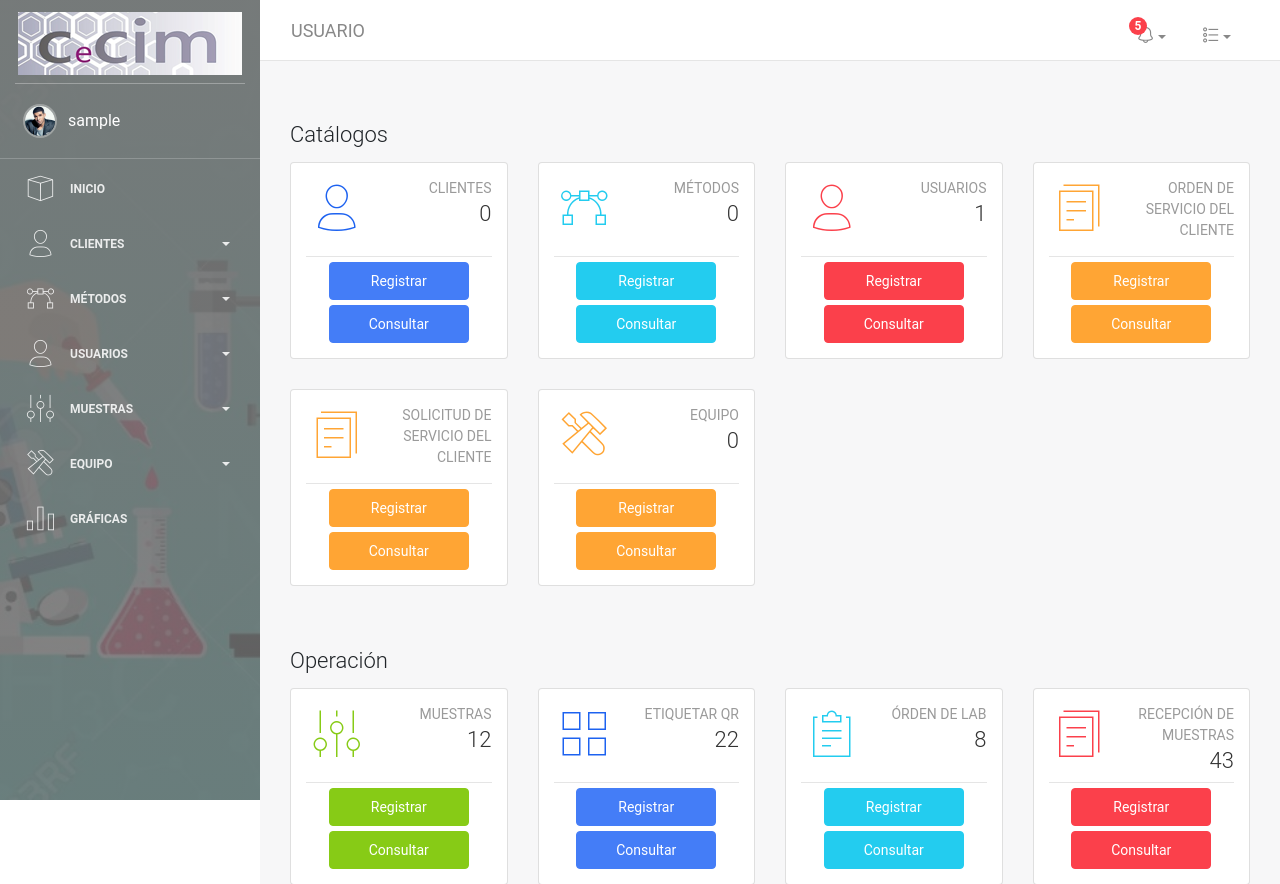
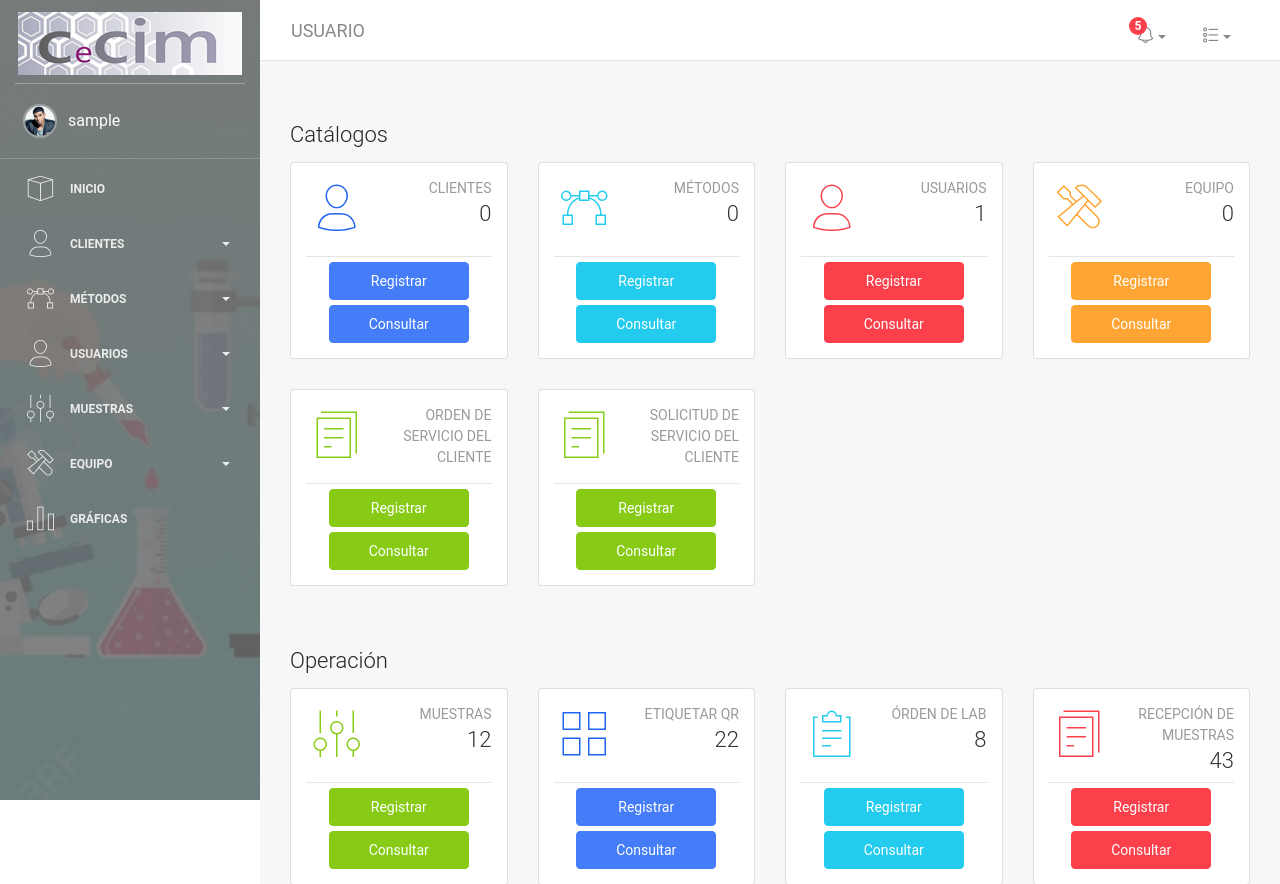
Before and after one commit to luimenk/Cecim, a Spring Boot app: page /dashboard in a window 1280 px wide. Shown: the top 884 px of the page. Run offline with Spring Boot 4, Linux system fonts and the light colour scheme; the visitor is signed in with stand-in values (Sample User, id 1); data that the repository does not hold is empty; some of the project's set-up classes (security, data sources, template engines, error pages and the like) are left out, and stand-ins take their place; some libraries are stand-ins or nearby versions.

Commit message:
Changes and backup

```diff
--- a/src/main/resources/static/assets/js/actions/ordenServicio.js
+++ b/src/main/resources/static/assets/js/actions/ordenServicio.js
@@ -58,7 +58,7 @@ function agregarMuestra() {
         contMuestra++;
     });
 
-    /*function cantidadMuestrasFunction() {
+    function cantidadMuestrasFunction() {
         var cantMues = document.getElementById('metodo'+contMuestra).value;
         var cantidadProducto =
             '<input type="text" placeholder="Cantidad de Muestra" class="form-control" value="' + cantMues + '"' +
@@ -67,5 +67,5 @@ function agregarMuestra() {
         var cadena="$("+"\"#textbox"+contMuestra+"\""+")"+".empty().append("+cantidadProducto+")";
         eval(cadena);
         //$("#textbox").empty().append(cantidadProducto);
-    }*/
+    }
 }
--- a/src/main/resources/static/assets/js/actions/solicitudMuestras.js
+++ b/src/main/resources/static/assets/js/actions/solicitudMuestras.js
@@ -53,6 +53,7 @@ function cargar() {
     });
 }
 
+/*
 function cantidadMuestrasFunction() {
     var cantMues = document.getElementById('metodo').value;
     var cantidadProducto =
@@ -60,4 +61,4 @@ function cantidadMuestrasFunction() {
         'name="nombrePersonaContacto" id="nombrePersonaContacto" disabled>';
 
     $("#textbox").empty().append(cantidadProducto);
-}
+}*/
--- a/src/main/resources/templates/content/dashboard/dashboard.html
+++ b/src/main/resources/templates/content/dashboard/dashboard.html
@@ -47,7 +47,6 @@
                                     <div class="col-5">
                                         <div class="icon-big text-center icon-warning">
                                             <i class="nc-icon nc-vector text-info"></i>
-
                                         </div>
                                     </div>
                                     <div class="col-7">
@@ -73,7 +72,6 @@
                                     <div class="col-5">
                                         <div class="icon-big text-center icon-warning">
                                             <i class="nc-icon nc-single-02 text-danger"></i>
-
                                         </div>
                                     </div>
                                     <div class="col-7">
@@ -88,61 +86,6 @@
                                 <hr>
                                 <button class="btn btn-danger btn-wd" onclick="registerUserDirect()">Registrar</button>
                                 <button class="btn btn-danger btn-wd" onclick="listUserDirect()">Consultar</button>
-                            </div>
-                        </div>
-                    </div>
-
-                    <div class="col-lg-3 col-sm-6">
-                        <div class="card card-stats">
-                            <div class="card-body ">
-                                <div class="row">
-                                    <div class="col-5">
-                                        <div class="icon-big text-center icon-warning">
-                                            <i class="nc-icon nc-single-copy-04 text-warning "></i>
-
-                                        </div>
-                                    </div>
-                                    <div class="col-7">
-                                        <div class="numbers">
-                                            <p class="card-category">ORDEN DE SERVICIO DEL CLIENTE</p>
-                                        </div>
-                                    </div>
-                                </div>
-                            </div>
-                            <div class="card-footer " align="center">
-                                <hr>
-                                <button class="btn btn-warning btn-wd"  onclick="registerOrdenServicio()">Registrar</button>
-                                <button class="btn btn-warning btn-wd"  onclick="listOrdenServicio()">Consultar</button>
-                            </div>
-                        </div>
-                    </div>
-
-
-                </div>
-
-                <div class="row">
-
-                    <div class="col-lg-3 col-sm-6">
-                        <div class="card card-stats">
-                            <div class="card-body ">
-                                <div class="row">
-                                    <div class="col-5">
-                                        <div class="icon-big text-center icon-warning">
-                                            <i class="nc-icon nc-single-copy-04 text-warning "></i>
-
-                                        </div>
-                                    </div>
-                                    <div class="col-7">
-                                        <div class="numbers">
-                                            <p class="card-category">SOLICITUD DE SERVICIO DEL CLIENTE</p>
-                                        </div>
-                                    </div>
-                                </div>
-                            </div>
-                            <div class="card-footer " align="center">
-                                <hr>
-                                <button class="btn btn-warning btn-wd"  onclick="registerOrdenServicio()">Registrar</button>
-                                <button class="btn btn-warning btn-wd"  onclick="listOrdenServicio()">Consultar</button>
                             </div>
                         </div>
                     </div>
@@ -171,7 +114,56 @@
                             </div>
                         </div>
                     </div>
+                </div>
 
+                <div class="row">
+                    <div class="col-lg-3 col-sm-6">
+                        <div class="card card-stats">
+                            <div class="card-body ">
+                                <div class="row">
+                                    <div class="col-5">
+                                        <div class="icon-big text-center icon-warning">
+                                            <i class="nc-icon nc-single-copy-04 text-success"></i>
+                                        </div>
+                                    </div>
+                                    <div class="col-7">
+                                        <div class="numbers">
+                                            <p class="card-category">ORDEN DE SERVICIO DEL CLIENTE</p>
+                                        </div>
+                                    </div>
+                                </div>
+                            </div>
+                            <div class="card-footer " align="center">
+                                <hr>
+                                <button class="btn btn-success btn-wd"  onclick="registerOrdenServicio()">Registrar</button>
+                                <button class="btn btn-success btn-wd"  onclick="listOrdenServicio()">Consultar</button>
+                            </div>
+                        </div>
+                    </div>
+
+                    <div class="col-lg-3 col-sm-6">
+                        <div class="card card-stats">
+                            <div class="card-body ">
+                                <div class="row">
+                                    <div class="col-5">
+                                        <div class="icon-big text-center icon-warning">
+                                            <i class="nc-icon nc-single-copy-04 text-success"></i>
+                                        </div>
+                                    </div>
+                                    <div class="col-7">
+                                        <div class="numbers">
+                                            <p class="card-category">SOLICITUD DE SERVICIO DEL CLIENTE</p>
+                                        </div>
+                                    </div>
+                                </div>
+                            </div>
+                            <div class="card-footer " align="center">
+                                <hr>
+                                <button class="btn btn-success btn-wd"  onclick="registerOrdenServicio()">Registrar</button>
+                                <button class="btn btn-success btn-wd"  onclick="listOrdenServicio()">Consultar</button>
+                            </div>
+                        </div>
+                    </div>
                 </div>
 
                 <h4 class="card-title">Operación</h4>
@@ -184,7 +176,6 @@
                                     <div class="col-5">
                                         <div class="icon-big text-center icon-warning">
                                             <i class="nc-icon nc-preferences-circle-rotate text-success"></i>
-
                                         </div>
                                     </div>
                                     <div class="col-7">
```
Also changed, not shown: src/main/resources/templates/content/cliente/listClient.html (+0 -55 lines), src/main/resources/templates/content/ordenServicio/formOrdenServicio.html (+18 -18 lines).
